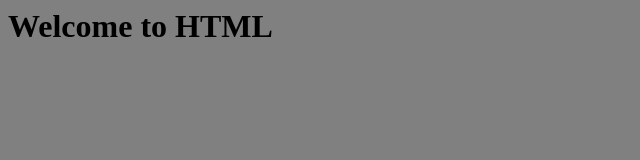
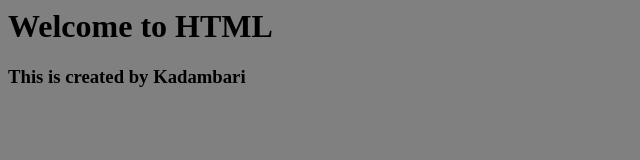
Before and after one commit to kady05naik/Jenkins, a plain HTML site: page index.html in a window 1280 px wide. Shown: the whole page, without its empty margins (0-640 px from the left). Drawn offline with Linux system fonts and the light colour scheme.

Commit message:
Added h3 tag to index.html

```diff
--- a/index.html
+++ b/index.html
@@ -1,4 +1,5 @@
 <body bgcolor="grey">
 	<h1 bgcolor="white">Welcome to HTML</h1>
+	<h3 bgcolor="red"> This is created by Kadambari</h3>
 
 </body>
```
